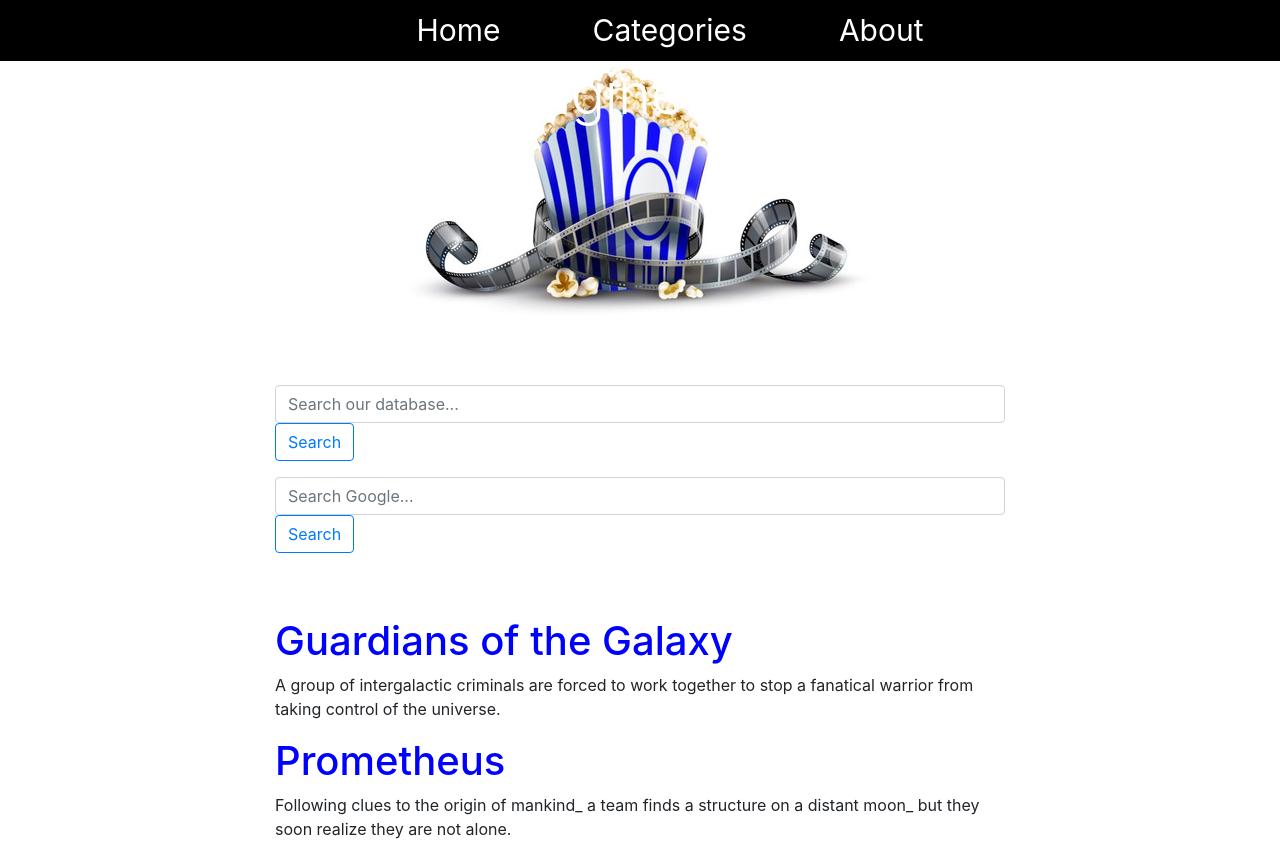
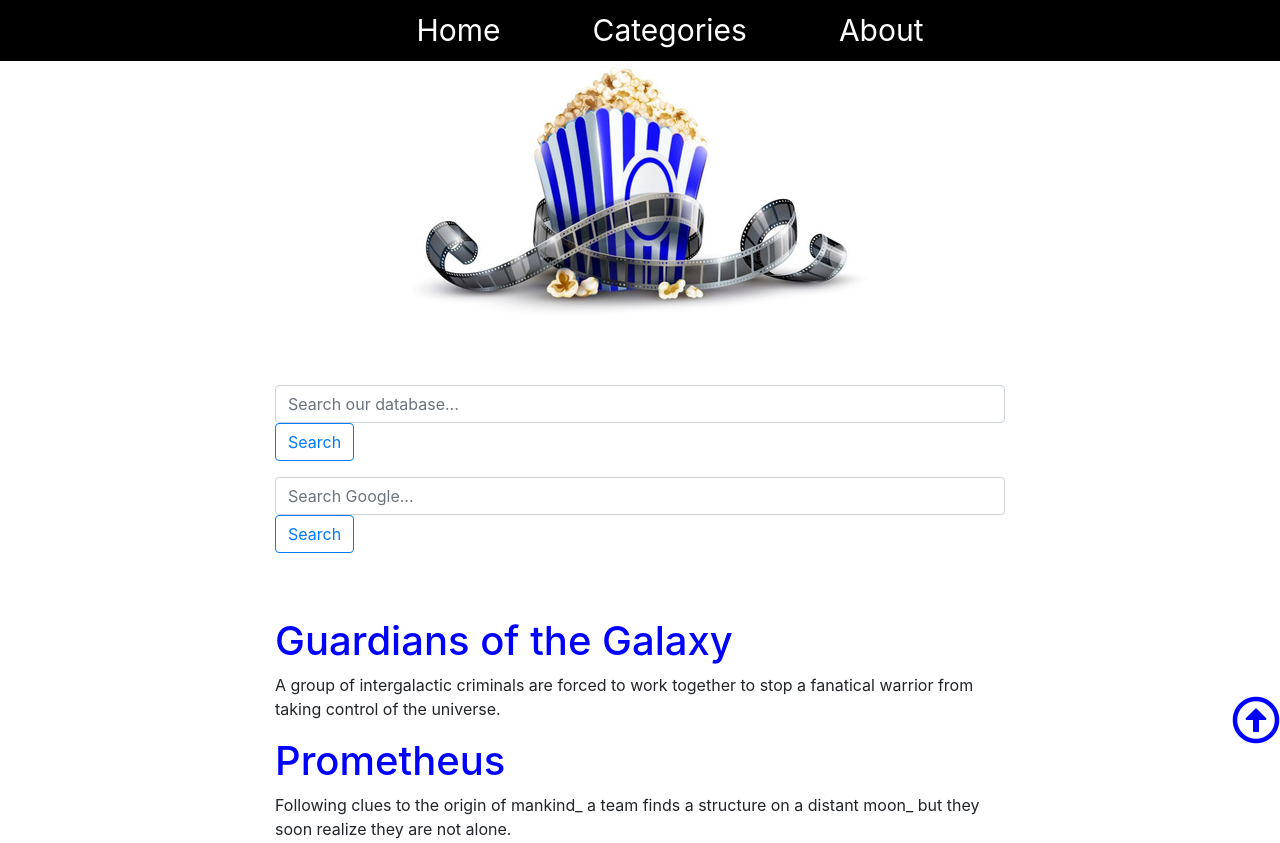
Before and after one commit to sc14ag/epl660IMDB, a Flask app: page / in a window 1280 px wide. Shown: the top 843 px of the page. Run offline with Flask 2, Linux system fonts and the light colour scheme; parts of the project's set-up code (start-up, migrations or seed data) failed here and were passed over; some libraries are stand-ins or nearby versions.

Commit message:
νέα σελίδα about και αλλαγή στο basic
Προσθήκη ενός κουμπιού που σε μεταφέρει στην κορυφή της σελίδας

```diff
--- a/EPL660/templates/basic.html
+++ b/EPL660/templates/basic.html
@@ -7,10 +7,11 @@
       <!-- Bootstrap CSS -->
       <link rel="stylesheet" href="https://stackpath.bootstrapcdn.com/bootstrap/4.1.3/css/bootstrap.min.css"
          integrity="sha384-MCw98/SFnGE8fJT3GXwEOngsV7Zt27NXFoaoApmYm81iuXoPkFOJwJ8ERdknLPMO" crossorigin="anonymous">
-      <link rel="stylesheet" href="https://use.fontawesome.com/releases/v5.5.0/css/all.css"
-         integrity="sha384-B4dIYHKNBt8Bc12p+WXckhzcICo0wtJAoU8YZTY5qE0Id1GSseTk6S+L3BlXeVIU" crossorigin="anonymous">
+
        <link rel="stylesheet" href="https://use.fontawesome.com/releases/v5.5.0/css/all.css" integrity="sha384-B4dIYHKNBt8Bc12p+WXckhzcICo0wtJAoU8YZTY5qE0Id1GSseTk6S+L3BlXeVIU" crossorigin="anonymous">
-      <title>EPL660 Project</title>
+
+
+       <title>EPL660 Project</title>
 
       <style type="text/css">
          .header {
@@ -77,10 +78,24 @@ a {
             background-color:black;
          }
 
+         .top_arrow{
+		position: -webkit-sticky;
+    	position: sticky;
+    	top: 90%;
+
+	}
+
+	    .fa-arrow-alt-circle-up{
+	        color:blue;
+	        position: relative;
+	        z-index: -1;
+	    |
+
 
       </style>
    </head>
 <body>
+        <section id="top"></section>
 
 
         <ul class="nav justify-content-center">
@@ -93,13 +108,17 @@ a {
             <a class="nav-link" href="{{url_for('categories')}}">Categories</a>
           </li>
           <li class="nav-item">
-            <a class="nav-link" href="#">About</a>
+            <a class="nav-link" href="{{url_for('about')}}">About</a>
           </li>
         </ul>
 
+        <a href="#top" class="top_arrow float-right"><i class="far fa-arrow-alt-circle-up fa-3x"></i></a>
+
+
+
         <a href="{{url_for('hello_world')}}">
          <div class="header">
-            <h1 class="display-4">Search engine for movies</h1>
+
          </div>
         </a>
 
```
Also changed, not shown: EPL660/templates/about.html (added, +28 -0 lines).
